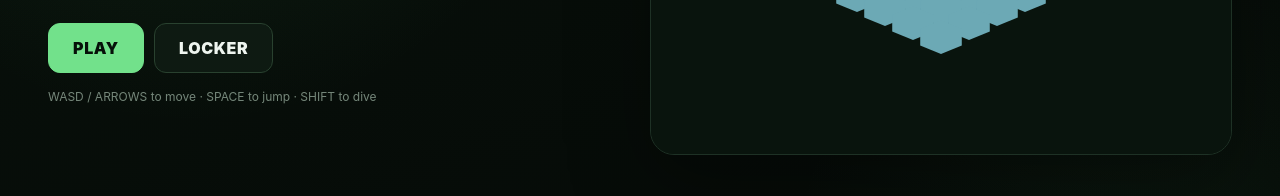
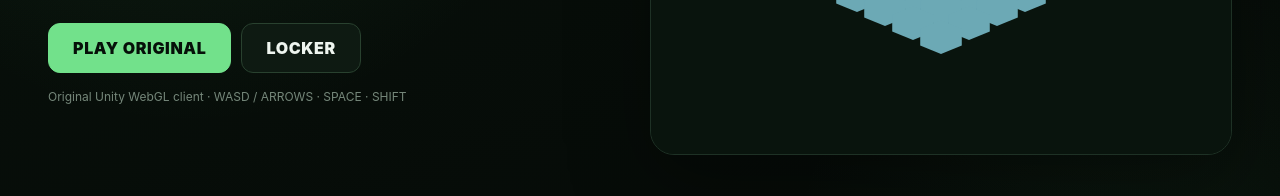
Before and after one commit to crypticfn2012-jpg/JustFall.lolReloaded, a website: page web/index.html in a window 1280 px wide. Shown: the part 347-543 px from the top of the page. Drawn offline with Linux system fonts and the light colour scheme.

Commit message:
Make Reloaded homepage launch original Unity client

```diff
--- a/web/index.html
+++ b/web/index.html
@@ -24,10 +24,10 @@
           <h1>Don't fall.</h1>
           <p>Move, jump and outlast everyone on a floor that won't stay there forever.</p>
           <div class="hero-actions">
-            <button id="playBtn" class="primary">PLAY</button>
+            <button id="playBtn" class="primary" onclick="location.href='/original/'">PLAY ORIGINAL</button>
             <button id="lockerBtn" class="secondary">LOCKER</button>
           </div>
-          <div class="tip">WASD / ARROWS to move · SPACE to jump · SHIFT to dive</div>
+          <div class="tip">Original Unity WebGL client · WASD / ARROWS · SPACE · SHIFT</div>
         </div>
         <div class="hero-art">
           <canvas id="previewCanvas" width="520" height="360"></canvas>
```
